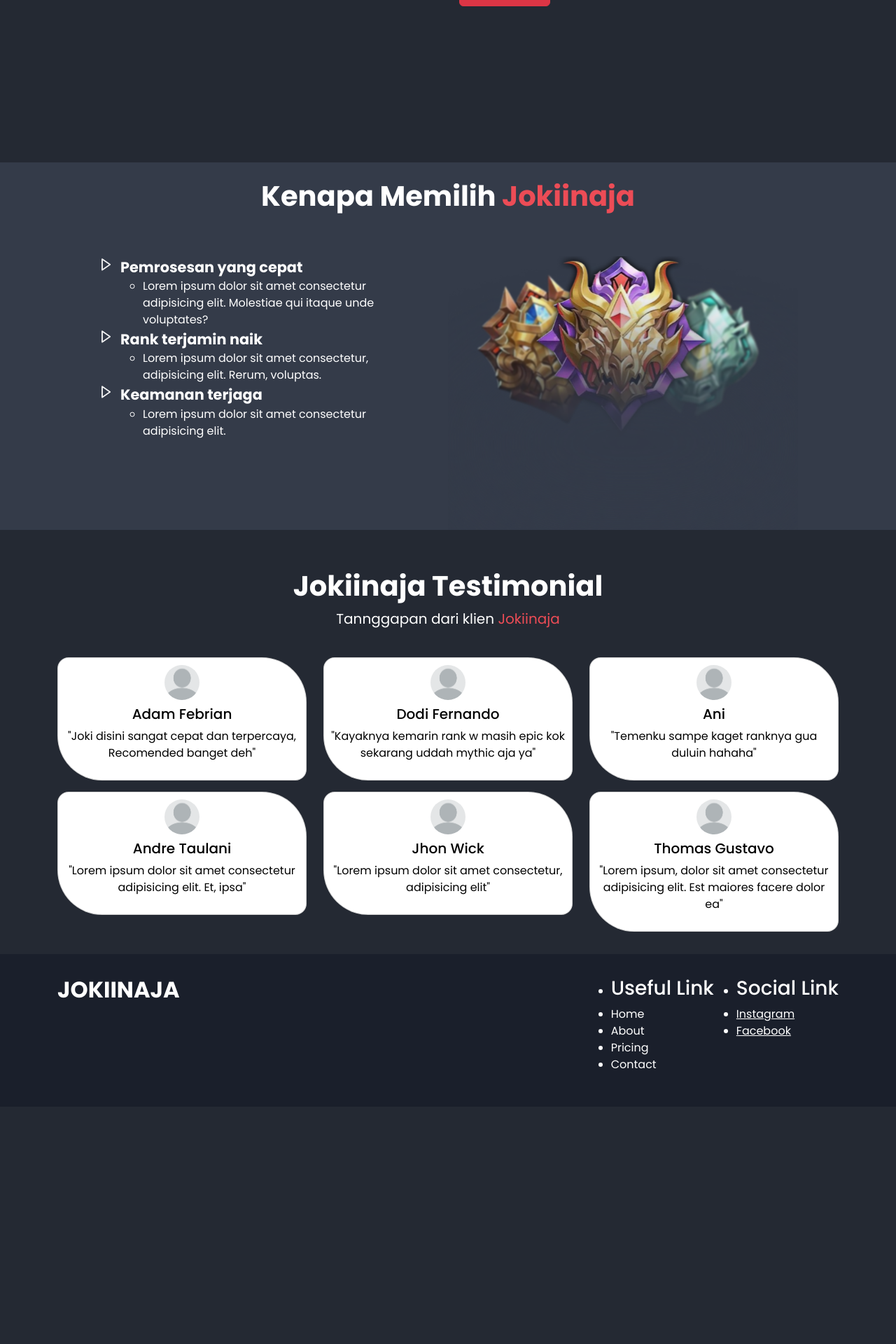
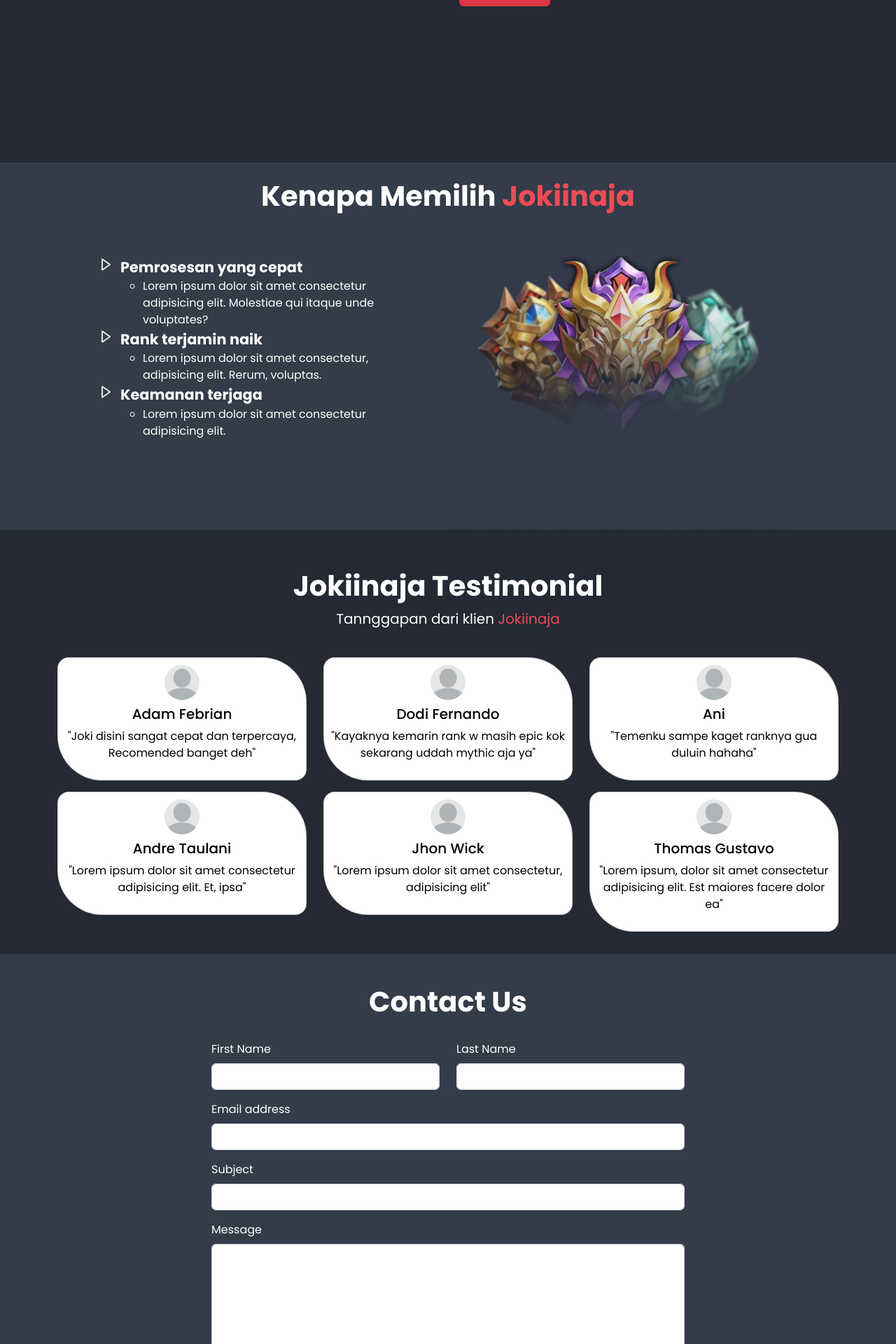
Before and after one commit to feebrian/jokiinaja, a PHP site: page / in a window 1280 px wide. Shown: the part 440-2360 px from the top of the page at 70% size. Before the commit the page ends 1966 px from the top, so only its background shows below. Run offline with PHP 8.4, Linux system fonts and the light colour scheme.

Commit message:
membuat contact section

```diff
--- a/assets/css/style.css
+++ b/assets/css/style.css
@@ -228,9 +228,18 @@ header {
 /* footer */
 footer {
   background: var(--footer-color);
-  padding: 2rem ;
-  margin-top: 2rem;
+  padding: 2rem;
+  padding-bottom: 0;
   color: #fff;
+}
+
+footer .content-container ul{
+  list-style: none;
+}
+
+footer .content-container {
+  display: flex;
+  justify-content: space-between;
 }
 
 footer .footer-title h2 {
@@ -238,11 +247,19 @@ footer .footer-title h2 {
   font-weight: 600;
 }
 
-footer .content-container {
-  display: flex;
-  justify-content: space-between;
-}
-
 footer .content-container .link-wrapper {
   display: flex;
 }
+
+/* Homepage */
+#contact {
+  padding: 20px;
+  padding-bottom: 2.5rem;
+  color: #fff;
+  background: var(--second-color);
+}
+
+#contact .form-input{
+  width: 700px;
+  margin: auto;
+}
--- a/assets/include/partials/footer.php
+++ b/assets/include/partials/footer.php
@@ -1,7 +1,8 @@
 <!-- Footer Start -->
 <footer>
-    <div class="content-container container">
+  <div class="container">
 
+    <div class="content-container">
       <div class="footer-title">
         <h2>JOKIINAJA</h2>
       </div>
@@ -25,4 +26,7 @@
         </ul>
       </div>
     </div>
-  </footer> <!-- footer end -->
+
+    <p class="text-center mt-5 mb-0 p-3">copyright 2023</p>
+  </div>
+</footer> <!-- footer end -->
--- a/assets/include/partials/navbar.php
+++ b/assets/include/partials/navbar.php
@@ -10,8 +10,8 @@
           <div class="navbar-nav ms-auto">
             <a class="nav-link" href="index.php">home</a>
             <a class="nav-link" href="pricing.php">jokiin</a>
-            <a class="nav-link" href="about.php">about</a>
-            <a class="nav-link" href="contact.php">contact</a>
+            <a class="nav-link" href="about.php">about</a>`
+            <a class="nav-link" href="../admin/pages/index.php">Login</a>
           </div>
         </div>
       </div>
--- a/assets/pages/index.php
+++ b/assets/pages/index.php
@@ -154,6 +154,50 @@
     </div>
   </section>
 
+  <section id="contact">
+    <div class="container">
+      <div class="row">
+
+        <div class="heading text-center p-4">
+          <h1 class="fw-bold">Contact Us</h1>
+        </div>
+
+        <div class="form-input">
+          <form method="post" action="../mail/mail-process.php">
+            <div class="row">
+              <div class="mb-3 col-md-6">
+                <label for="firstname" class="form-label">First Name</label>
+                <input type="text" name="firstname" class="form-control" id="firstname" required>
+              </div>
+
+              <div class="mb-3 col-md-6">
+                <label for="lastname" class="form-label">Last Name</label>
+                <input type="text" name="lastname" class="form-control" id="lastname" required>
+              </div>
+            </div>
+
+            <div class="mb-3">
+              <label for="email" class="form-label">Email address</label>
+              <input type="email" name="email" class="form-control" id="email" required>
+            </div>
+
+            <div class="mb-3">
+              <label for="subject" class="form-label">Subject</label>
+              <input type="text" name="subject" class="form-control" id="subject" required>
+            </div>
+
+            <div class="mb-3">
+              <label for="message" class="form-label">Message</label>
+              <textarea name="message" id="message" class="form-control" cols="30" rows="6" required></textarea>
+            </div>
+            <button type="submit" name="submit" class="btn btn-primary">Submit</button>
+          </form>
+        </div>
+
+      </div>
+    </div>
+  </section>
+
   <?php include("../include/partials/footer.php") ?>
   <?php include("../include/cdn-js.php") ?>
   <script src="../js/main.js"></script>
```
Also changed, not shown: assets/admin/pages/index.php (+17 -7 lines).
